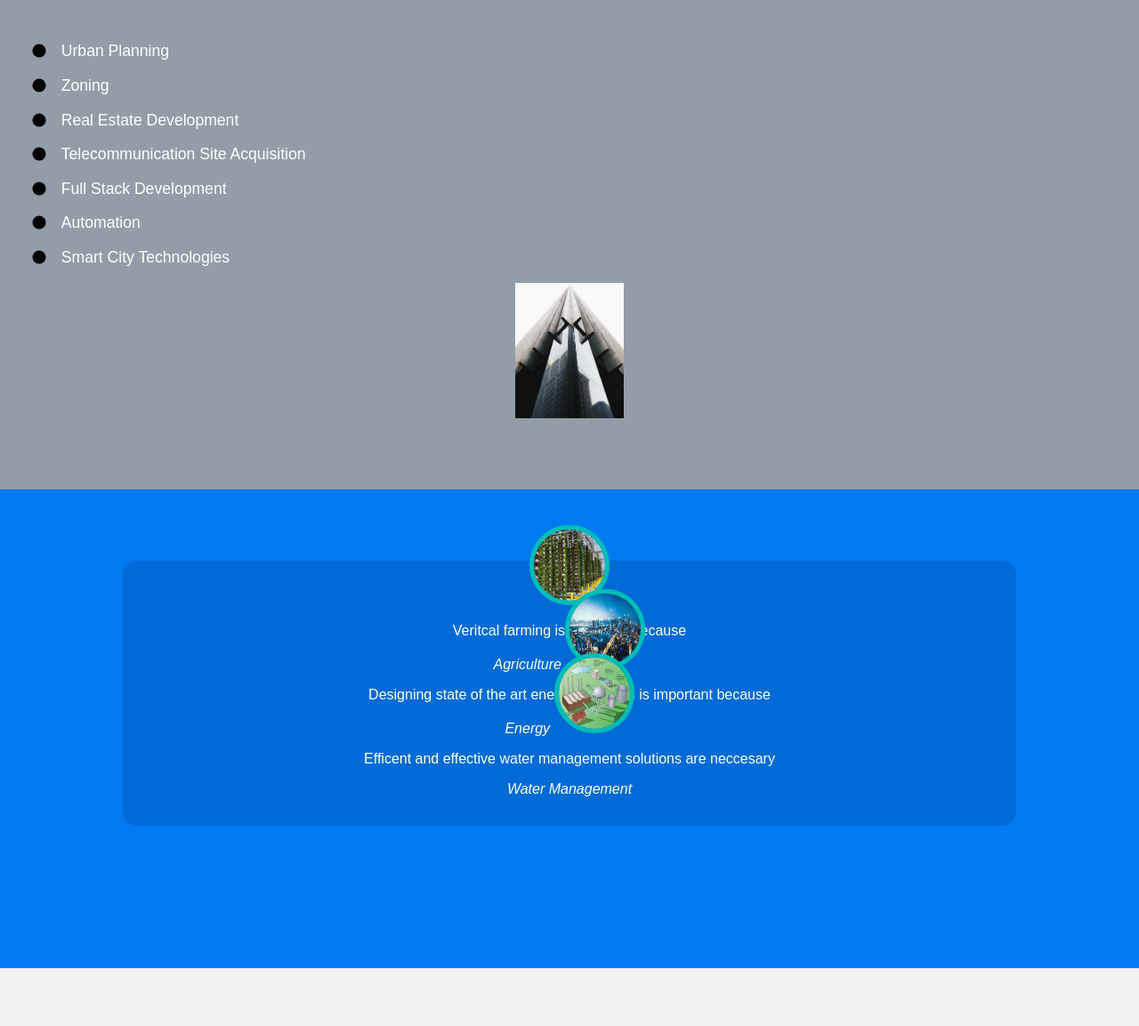
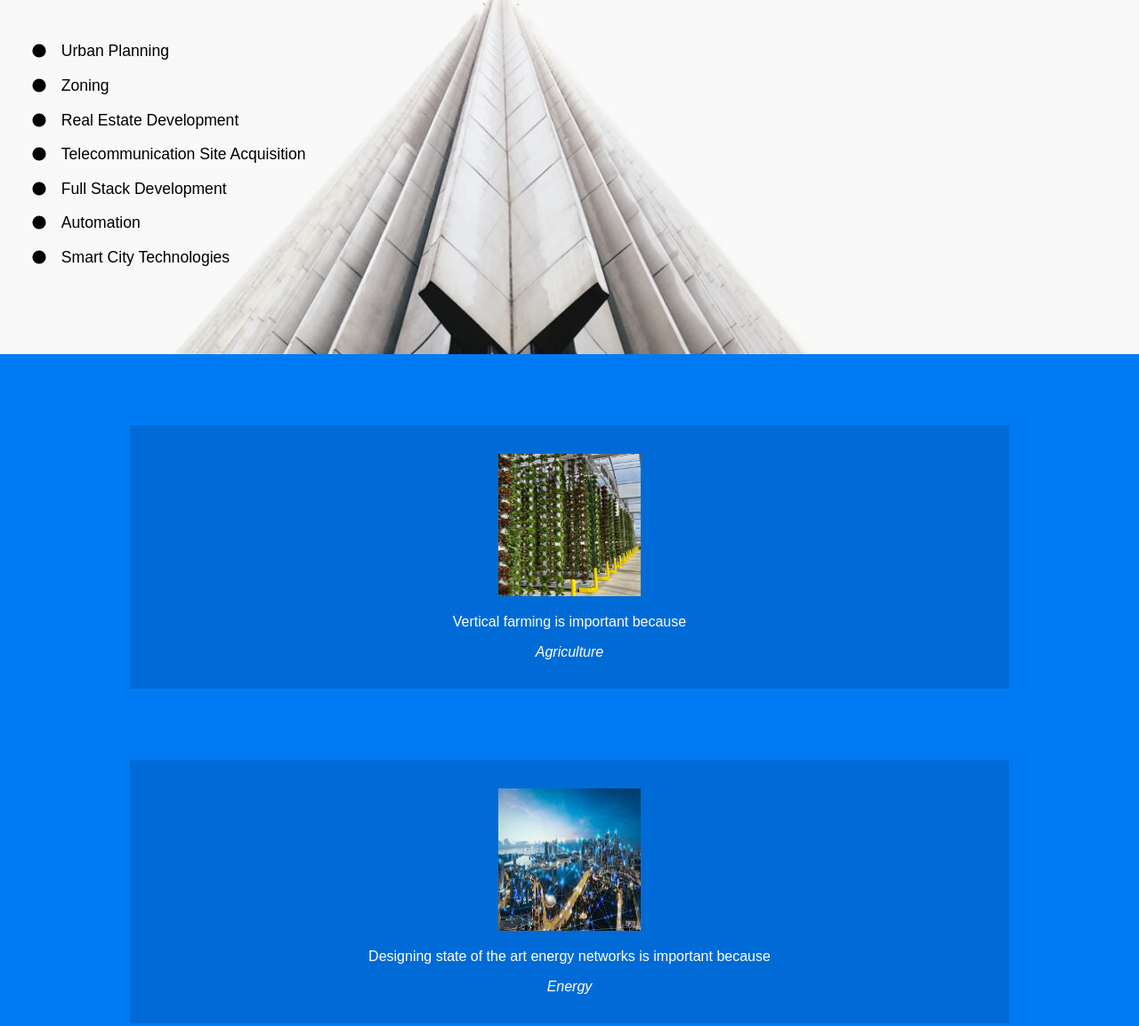
Before and after one commit to TestadeNevill/html-scss, a plain HTML site: page static/index.html in a window 1280 px wide. Shown: the part 703-1856 px from the top of the page at 89% size. Drawn offline with Linux system fonts and the light colour scheme.

Commit message:
Fixed 'testimonals' soon to be 'services' section to individual li and used an image for the features section background

```diff
--- a/css/main.css
+++ b/css/main.css
@@ -100,7 +100,8 @@ section {
 
 section.features-section {
   background: #929da8;
-  color: white;
+  background-image: url("../images/DOWCityInspo1.jpg");
+  color: black;
 }
 
 ul.features-list {
@@ -142,18 +143,19 @@ ul.features-list li:before {
 .testimonials-section li {
   background: #006bd6;
   text-align: center;
-  padding: 2em 1em;
+  padding: 2em .5em;
   width: 80%;
   margin: 0 auto 5em auto;
-  border-radius: 1em;
+
 }
 
 .testimonials-section li img {
-  width: 5em;
-  height: 5em;
-  border: 5px solid #00bdb6;
-  border-radius: 50%;
-  margin-top: -4.5em;
+  width: 10em;
+  height: 10em;
+  align-items: center;
+}
+.testimonials-section cite{
+  align-content: center;
 }
 
 h2 {
--- a/static/index.html
+++ b/static/index.html
@@ -62,7 +62,7 @@
 
             </ul>
 
-            <img class="features-img" src="../images/DOWCityInspo1.jpg" alt="Infrastucture">
+            <!-- <img class="features-img" src="../images/DOWCityInspo1.jpg" alt="Infrastucture"> -->
 
 
 
@@ -75,12 +75,18 @@
                 <li>
                     <img src="../images/vertical-farming.jpeg" alt="vertical farming">
 
-                    <blockquote>Veritcal farming is important because</blockquote>
+                    <blockquote>Vertical farming is important because</blockquote>
                     <cite>Agriculture</cite>
+
+                </li>
+                <li>
                     <img src="../images/energy-grid.jpg" alt="energy grid">
 
                     <blockquote>Designing state of the art energy networks is important because</blockquote>
                     <cite>Energy</cite>
+                </li>
+
+<li>
                     <img src="../images/water-treatment-plant.jpg" alt="water treatment plant">
 
                     <blockquote>Efficent and effective water management solutions are neccesary</blockquote>
```
